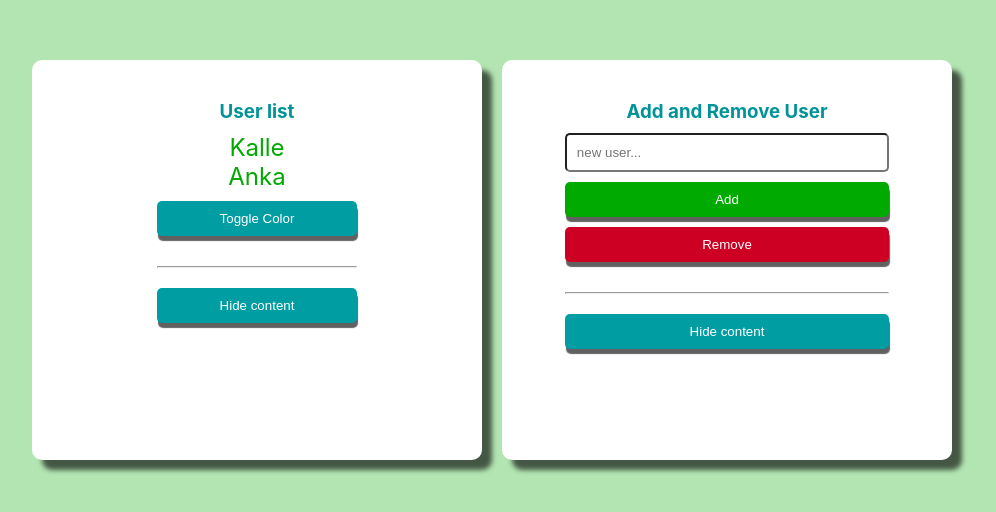
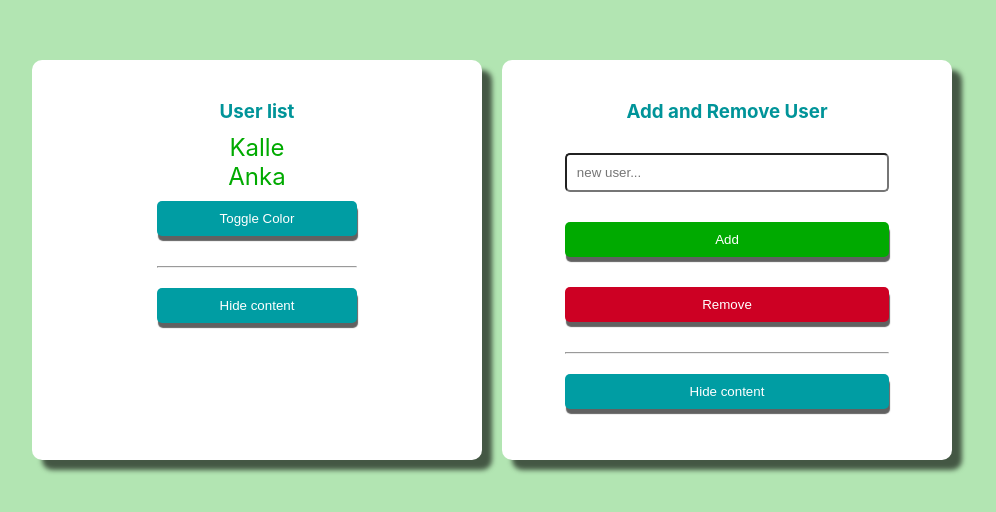
Before and after one commit to michelebyman/ReactU2MicBYm, a React (Create React App) app: page / in a window 1280 px wide. Shown: the part 140-652 px from the top of the page, without its empty margins (148-1144 px from the left). Built offline with nearby package versions, Linux system fonts and the light colour scheme.

Commit message:
animations added

```diff
--- a/src/App.css
+++ b/src/App.css
@@ -2,6 +2,7 @@
   display: flex;
   justify-content: center;
   align-items: center;
+  flex-wrap: wrap;
   width: 100vw;
   height: 100vh;
   background-color: #00aa004d;
--- a/src/components/AddRemoveUser.js
+++ b/src/components/AddRemoveUser.js
@@ -15,7 +15,6 @@ class AddRemoveUser extends Component {
 
  // calls a function passing a value as an argument and prevent the site to reload the whole page
   handleAddUserOnSubmit = (event) => {
-   event.preventDefault();
     if (this.state.value) {
       this.props.setNewUser(this.state.value);
     }
@@ -40,15 +39,11 @@ class AddRemoveUser extends Component {
   render() {
     return (
       <div>
-        <form onSubmit={this.handleAddUserOnSubmit}>
-
           <input maxLength="30" type="text" value={this.state.value} placeholder="new user..." onChange={this.handleNewUser}  className={styles.input}/>
 
-          <button type="submit" value="submit" className={`btn ${styles.btnAdd}`} >Add</button>
+          <button onClick={this.handleAddUserOnSubmit} className={`btn ${styles.btnAdd}`} >Add</button>
 
           <button onClick={this.removeUser} className={`btn ${styles.btnRemove}`}>Remove</button>
-
-        </form>
       </div>
     )
   }
--- a/src/components/CardComponent.js
+++ b/src/components/CardComponent.js
@@ -9,7 +9,7 @@ class CardComponent extends Component {
     return (
       <div>
         <div className={styles.card}>
-          <h3>{this.props.cardHeader}</h3>
+          <h3 className={styles.header}>{this.props.cardHeader}</h3>
           {this.props.children}
         </div>
       </div>
--- a/src/cssFiles/UserList.module.css
+++ b/src/cssFiles/UserList.module.css
@@ -8,4 +8,21 @@
 
 .divWrapper {
     width: 200px;
+    animation: moveInRight 2s ease-in;
 }
+
+@keyframes moveInRight {
+    0% {
+        opacity: 0;
+        transform: translateX(100px)
+    }
+
+    80% {
+        transform: translateX(-10px)
+    }
+
+    100% {
+        opacity: 1;
+        transform: translateX(0);
+    }
+}
--- a/src/cssFiles/addRemoveUser.module.css
+++ b/src/cssFiles/addRemoveUser.module.css
@@ -1,7 +1,7 @@
 .input {
     width: 100%;
-    margin-top: 10px;
-    margin-bottom: 10px;
+    margin-top: 30px;
+    margin-bottom: 30px;
     border-radius: 5px;
     padding: 10px;
     outline: none;
@@ -11,8 +11,27 @@
 .btnAdd {
     background-color: #00aa00;
     margin-right: 10px;
+    margin-bottom: 30px;
+    animation: rotate 1.5s ease;
+    animation-delay: 1.5s;
+    animation-fill-mode: backwards;
 }
 
 .btnRemove {
     background-color: #cd0023;
+    animation: rotate 1.5s ease;
 }
+
+ @keyframes rotate {
+     0% {
+         opacity: 0;
+         transform: rotate(0deg);
+     }
+
+
+     100% {
+         opacity: 1;
+         transform: rotate(360deg);
+
+     }
+ }
--- a/src/cssFiles/card.module.css
+++ b/src/cssFiles/card.module.css
@@ -10,4 +10,35 @@
     padding: 40px;
     color: #009499;
     box-shadow: 10px 10px 5px 0px rgba(0,0,0,0.62);
+    animation: fadeIn 1s ease;
   }
+
+  .header {
+    animation: moveInTop 1s ease-out;
+  }
+
+  @keyframes moveInTop {
+    0% {
+      opacity: 0;
+      transform: translateY(-30px)
+    }
+
+
+    100% {
+      opacity: 1;
+      transform: translateY(0);
+    }
+  }
+
+  @keyframes fadeIn {
+    0% {
+      opacity: 0;
+
+    }
+
+
+    100% {
+      opacity: 1;
+
+    }
+  }
--- a/src/cssFiles/showContentButton.module.css
+++ b/src/cssFiles/showContentButton.module.css
@@ -6,4 +6,19 @@ margin-bottom: 20px;
 .ShowContentBtn {
   background-color: #009da3;
   width: 200px;
+   animation: moveInBottom 0.5s ease-out .75s;
+   animation-fill-mode: backwards;
 }
+
+@keyframes moveInBottom {
+  0% {
+    opacity: 0;
+    transform: translateY(30px)
+  }
+
+
+  100% {
+    opacity: 1;
+    transform: translateY(0);
+  }
+}
--- a/src/cssFiles/toggleBtn.module.css
+++ b/src/cssFiles/toggleBtn.module.css
@@ -10,4 +10,21 @@
 
 .ToggleBtn{
     background-color: #009da3;
+    animation: moveInLeft 2s ease-in-out;
 }
+
+@keyframes moveInLeft {
+    0% {
+        opacity: 0;
+        transform: translateX(-100px)
+    }
+
+    80% {
+        transform: translateX(10px)
+    }
+
+    100% {
+        opacity: 1;
+        transform: translateX(0);
+    }
+}
```
